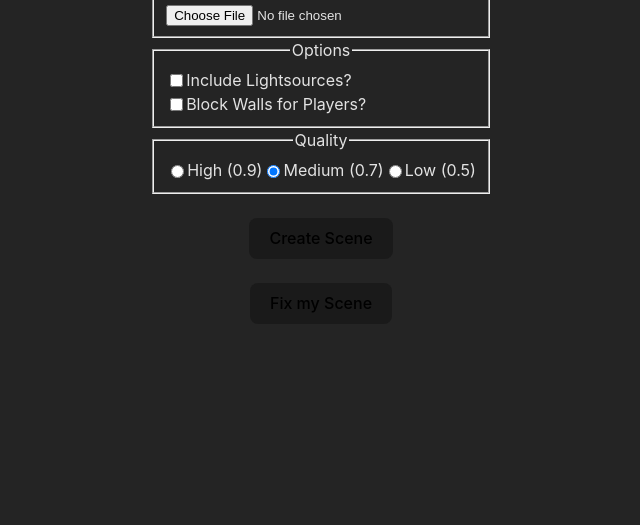
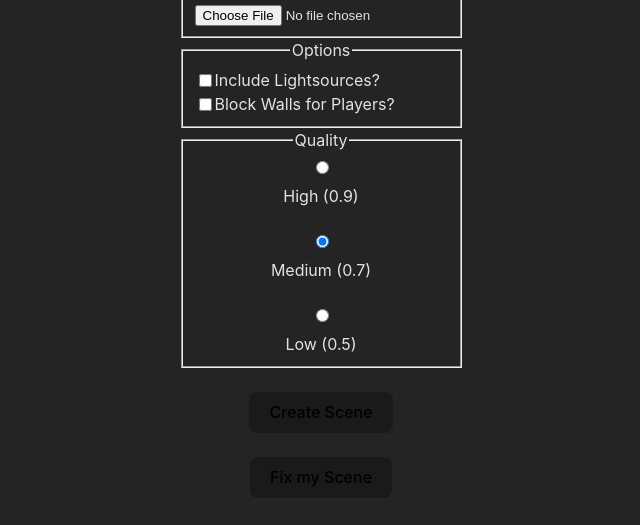
Before and after one commit to nilskk/owlbear-universalvtt-upload, a website built with Vite: page index.html in a window 1280 px wide. Shown: the part 135-660 px from the top of the page, without its empty margins (319-959 px from the left). Built offline with nearby package versions, Linux system fonts and the light colour scheme.

Commit message:
Add styling for WebP quality selection radio buttons

```diff
--- a/index.html
+++ b/index.html
@@ -105,6 +105,15 @@
     align-items: center;
     justify-content: flex-start;
   }
+
+  #webpQualityDiv {
+    display: flex;
+    flex-direction: column;
+  }
+
+  #webpQualityDiv input[type="radio"] {
+    margin-bottom: 10px;
+  }
 </style>
 
 </html>
```
